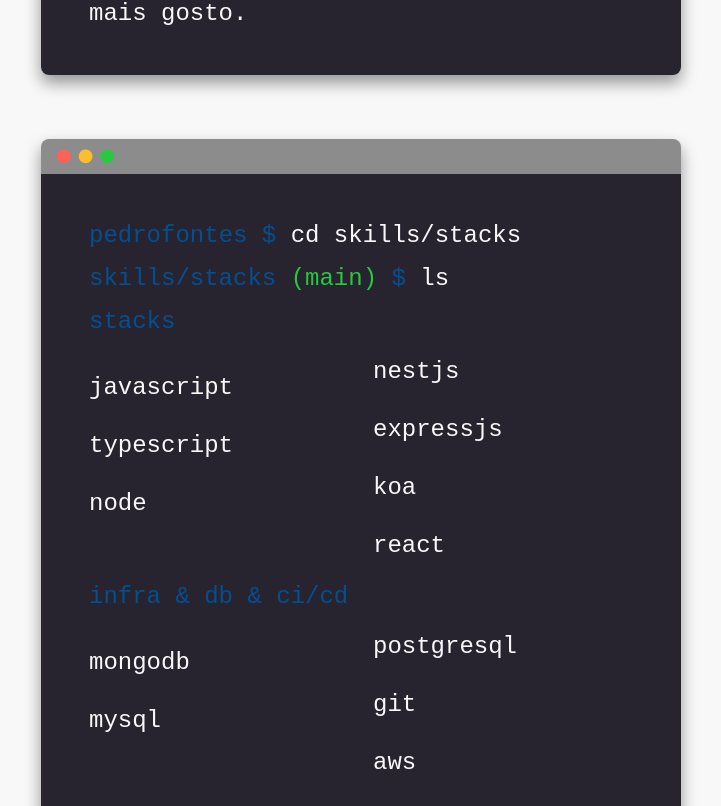
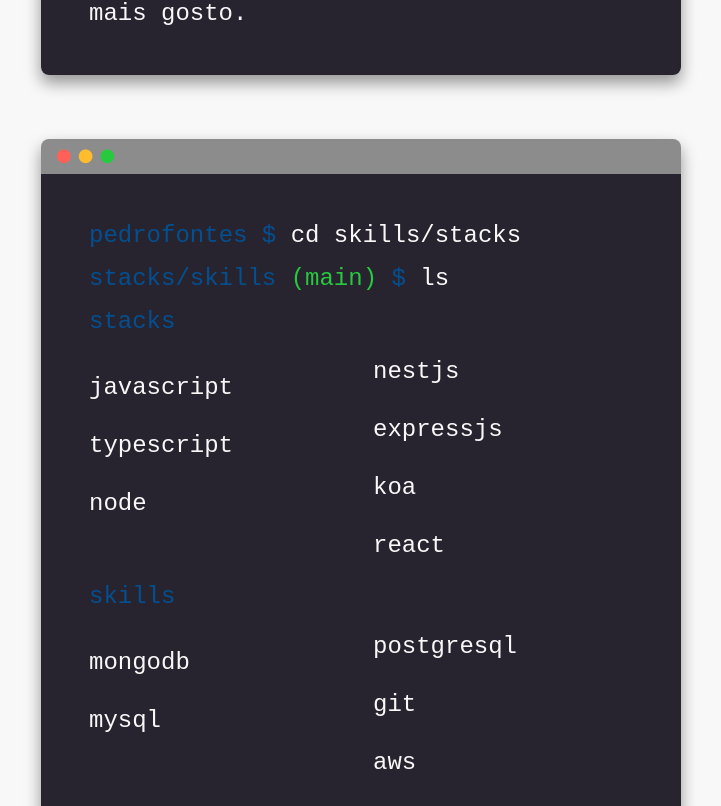
Before and after one commit to pedrofnts/site, a React (Create React App) app: page /about in a window 1280 px wide. Shown: the part 501-1307 px from the top of the page, without its empty margins (279-1000 px from the left). Built offline with nearby package versions, Linux system fonts and the light colour scheme; the HTML template or start-up script is replaced by a standard one.

Commit message:
fix: update skills

```diff
--- a/src/components/about/About.js
+++ b/src/components/about/About.js
@@ -39,17 +39,17 @@
         </p>
         <p>
           <span style={{ color: info.baseColor }}>
-            skills/stacks <span className={Style.green}>(main)</span> $
+            stacks/skills <span className={Style.green}>(main)</span> $
           </span>{" "}
           ls
         </p>
-        <p style={{ color: info.baseColor }}> stacks</p>
+        <p style={{ color: info.baseColor }}>stacks</p>
         <ul className={Style.skills}>
           {info.skills.proficientWith.map((proficiency, index) => (
             <li key={index}>{proficiency}</li>
           ))}
         </ul>
-        <p style={{ color: info.baseColor }}> infra & db & ci/cd</p>
+        <p style={{ color: info.baseColor }}>skills</p>
         <ul className={Style.skills}>
           {info.skills.exposedTo.map((skill, index) => (
             <li key={index}>{skill}</li>
```
